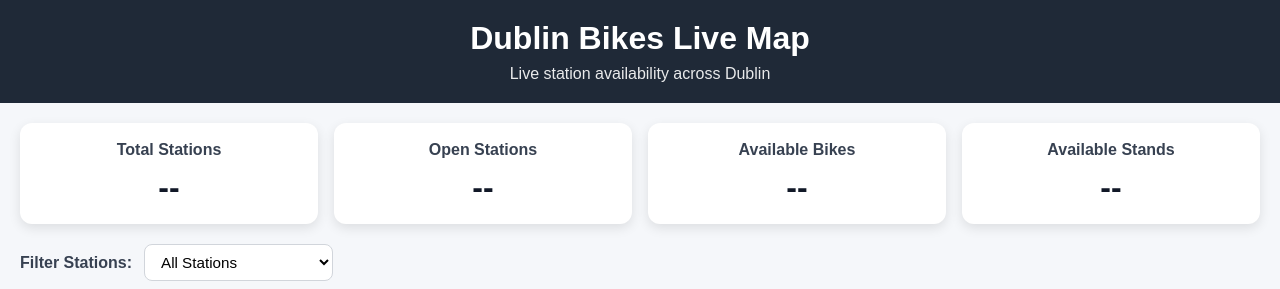
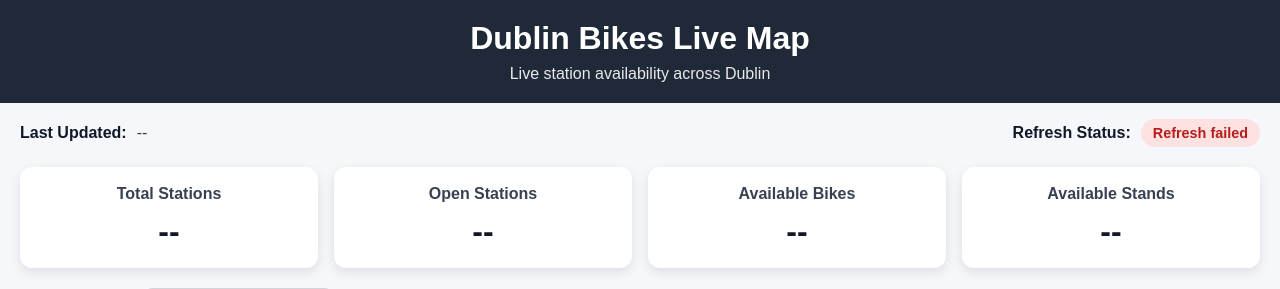
Before and after one commit to Derek376/dublin-bikes-webapp, a Flask app: page / in a window 1280 px wide. Shown: the top 289 px of the page. Run offline with Flask 3, Linux system fonts and the light colour scheme; data that the repository does not hold is empty; some libraries are stand-ins or nearby versions.

Commit message:
feat: show last updated time and refresh status for live dashboard

```diff
--- a/app/static/css/style.css
+++ b/app/static/css/style.css
@@ -274,3 +274,54 @@ header p {
     font-size: 0.95rem;
     cursor: pointer;
 }
+
+.status-bar {
+    display: flex;
+    justify-content: space-between;
+    align-items: center;
+    gap: 16px;
+    padding: 16px 20px 0 20px;
+    background: #f5f7fa;
+    flex-wrap: wrap;
+}
+
+.status-item {
+    display: flex;
+    align-items: center;
+    gap: 10px;
+    font-size: 1rem;
+    color: #374151;
+}
+
+.status-label {
+    font-weight: 600;
+    color: #111827;
+}
+
+.status-badge {
+    display: inline-block;
+    padding: 6px 12px;
+    border-radius: 999px;
+    font-size: 0.9rem;
+    font-weight: 600;
+}
+
+.status-badge.idle {
+    background: #e5e7eb;
+    color: #374151;
+}
+
+.status-badge.refreshing {
+    background: #dbeafe;
+    color: #1d4ed8;
+}
+
+.status-badge.success {
+    background: #dcfce7;
+    color: #166534;
+}
+
+.status-badge.error {
+    background: #fee2e2;
+    color: #b91c1c;
+}
--- a/app/static/js/map.js
+++ b/app/static/js/map.js
@@ -7,6 +7,46 @@ let allMarkers = [];
 let allStations = [];
 let activeStationNumber = null;
 let refreshIntervalId = null;
+let isRefreshing = false;
+
+function setRefreshStatus(status, text = null) {
+    const el = document.getElementById("refresh-status");
+    if (!el) return;
+
+    el.className = `status-badge ${status}`;
+
+    if (text) {
+        el.textContent = text;
+        return;
+    }
+
+    if (status === "idle") {
+        el.textContent = "Idle";
+    } else if (status === "refreshing") {
+        el.textContent = "Refreshing...";
+    } else if (status === "success") {
+        el.textContent = "Up to date";
+    } else if (status === "error") {
+        el.textContent = "Refresh failed";
+    }
+}
+
+function updateLastUpdatedTime() {
+    const now = new Date();
+    const formatted = now.toLocaleString([], {
+        year: "numeric",
+        month: "short",
+        day: "numeric",
+        hour: "2-digit",
+        minute: "2-digit",
+        second: "2-digit"
+    });
+
+    const el = document.getElementById("last-updated");
+    if (el) {
+        el.textContent = formatted;
+    }
+}
 
 function startAutoRefresh(intervalMs = 60000) {
     if (refreshIntervalId) {
@@ -416,6 +456,13 @@ async function loadStationHistory(stationNumber) {
 }
 
 async function loadStations() {
+    if (isRefreshing) {
+        return;
+    }
+
+    isRefreshing = true;
+    setRefreshStatus("refreshing");
+
     try {
         clearAllMarkers();
 
@@ -444,14 +491,14 @@ async function loadStations() {
             const availableBikes = station.available_bikes ?? 0;
             const availableStands = station.available_bike_stands ?? 0;
             const totalStands =
-        station.bike_stands ?? availableBikes + availableStands;
+                station.bike_stands ?? (availableBikes + availableStands);
             const color = getMarkerColor(availableBikes, totalStands);
 
             const marker = new google.maps.Marker({
                 position: { lat, lng },
                 map: map,
                 title: station.name || "Unknown Station",
-        icon: createMarkerIcon(color, false, availableBikes, totalStands),
+                icon: createMarkerIcon(color, false, availableBikes, totalStands)
             });
 
             marker.customColor = color;
@@ -466,7 +513,7 @@ async function loadStations() {
                         <p><strong>Available Stands:</strong> ${availableStands}</p>
                         <p><strong>Status:</strong> ${station.status ?? "N/A"}</p>
                     </div>
-                `,
+                `
             });
 
             marker.customInfoWindow = infoWindow;
@@ -474,11 +521,14 @@ async function loadStations() {
             marker.addListener("click", () => {
                 activateMarker(marker, color, infoWindow, station);
             });
+
             allMarkers.push({ marker, station });
+
             if (!firstMarkerData) {
                 firstMarkerData = { marker, color, infoWindow, station };
             }
         });
+
         applyStationFilter();
 
         const restored = restoreActiveStation();
@@ -488,12 +538,17 @@ async function loadStations() {
                 firstMarkerData.marker,
                 firstMarkerData.color,
                 firstMarkerData.infoWindow,
-        firstMarkerData.station,
+                firstMarkerData.station
             );
         }
+
+        updateLastUpdatedTime();
+        setRefreshStatus("success");
     } catch (error) {
         console.error("Failed to load station data:", error);
-    alert("Failed to load station data. Check console for details.");
+        setRefreshStatus("error");
+    } finally {
+        isRefreshing = false;
     }
 }
 
@@ -511,8 +566,9 @@ function initMap() {
         filterSelect.addEventListener("change", applyStationFilter);
     }
 
+    setRefreshStatus("idle");
     loadStations();
-    startAutoRefresh(60000); // refresh every 60 seconds
+    startAutoRefresh(60000);
 }
 
 window.initMap = initMap;
--- a/app/templates/index.html
+++ b/app/templates/index.html
@@ -15,6 +15,18 @@
       <h1>Dublin Bikes Live Map</h1>
       <p>Live station availability across Dublin</p>
     </header>
+
+    <section class="status-bar">
+      <div class="status-item">
+        <span class="status-label">Last Updated:</span>
+        <span id="last-updated">--</span>
+      </div>
+
+      <div class="status-item">
+        <span class="status-label">Refresh Status:</span>
+        <span id="refresh-status" class="status-badge idle">Idle</span>
+      </div>
+    </section>
 
     <section class="summary-bar">
       <div class="summary-card">
```
Lines whose indentation alone changed are shown as unchanged.
